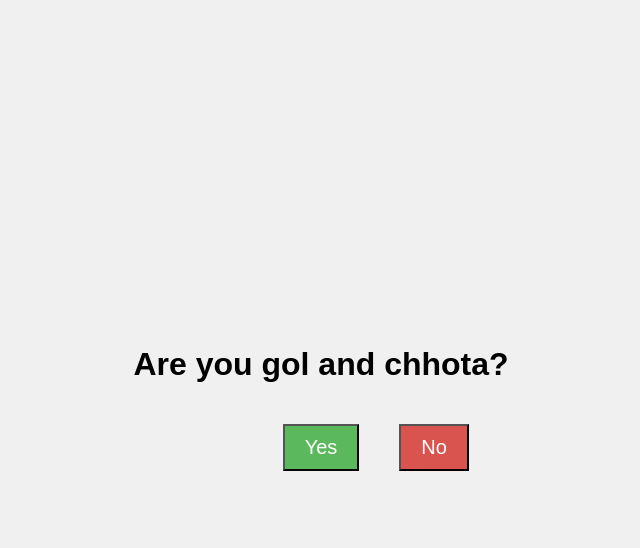
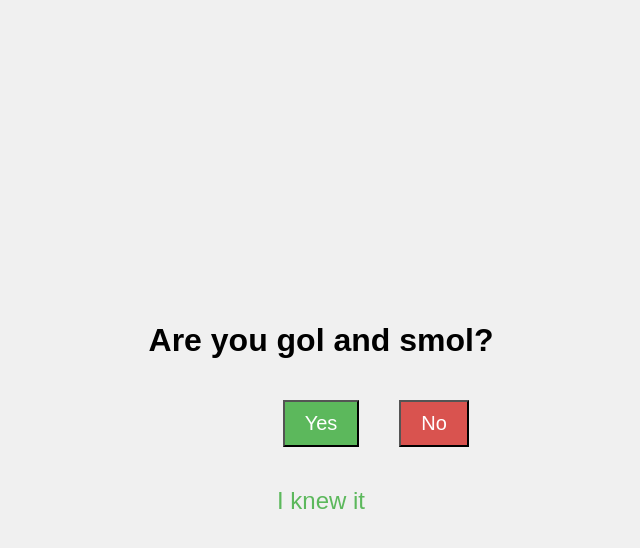
Before and after one commit to Pranav322/golsmolchecker, a plain HTML site: page index.html in a window 1280 px wide. Both pictures are taken after a click on the button "Yes". Shown: the whole page, without its empty margins (319-959 px from the left). Drawn offline with Linux system fonts and the light colour scheme.

Commit message:
Update index.html

```diff
--- a/index.html
+++ b/index.html
@@ -31,24 +31,38 @@
             background-color: #5cb85c;
             color: white;
         }
+        #result {
+            margin-top: 20px;
+            font-size: 24px;
+            color: #5cb85c;
+        }
     </style>
 </head>
 <body>
     <div class="container">
-        <h1>Are you gol and chhota?</h1>
+        <h1>Are you gol and smol?</h1>
         <button class="btn yes-btn">Yes</button>
         <button class="btn no-btn">No</button>
+        <div id="result"></div>
     </div>
     <script>
         const noBtn = document.querySelector('.no-btn');
+        const yesBtn = document.querySelector('.yes-btn');
+        const resultDiv = document.getElementById('result');
+
         noBtn.addEventListener('mouseover', () => {
-            const x = Math.random() * window.innerWidth - noBtn.offsetWidth;
-            const y = Math.random() * window.innerHeight - noBtn.offsetHeight;
+            const x = Math.random() * (window.innerWidth - noBtn.offsetWidth);
+            const y = Math.random() * (window.innerHeight - noBtn.offsetHeight);
             noBtn.style.left = `${x}px`;
             noBtn.style.top = `${y}px`;
         });
+
         noBtn.addEventListener('click', (e) => {
             e.preventDefault();
+        });
+
+        yesBtn.addEventListener('click', () => {
+            resultDiv.textContent = 'I knew it';
         });
     </script>
 </body>
```
